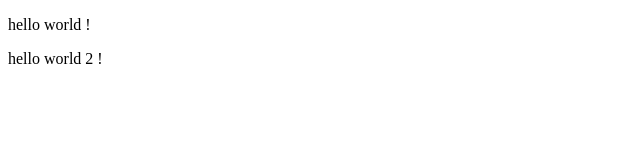
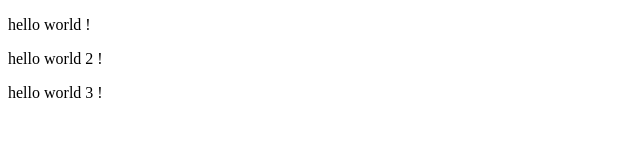
Before and after one commit to Kacemnourdine/testgit, a plain HTML site: page index.html in a window 1280 px wide. Shown: the whole page, without its empty margins (0-640 px from the left). Drawn offline with Linux system fonts and the light colour scheme.

Commit message:
troisieme message

```diff
--- a/index.html
+++ b/index.html
@@ -8,4 +8,5 @@
 <body>
     <p>hello world !</p>
     <p>hello world 2 !</p>
+    <p>hello world 3 !</p>
 </html>
```
